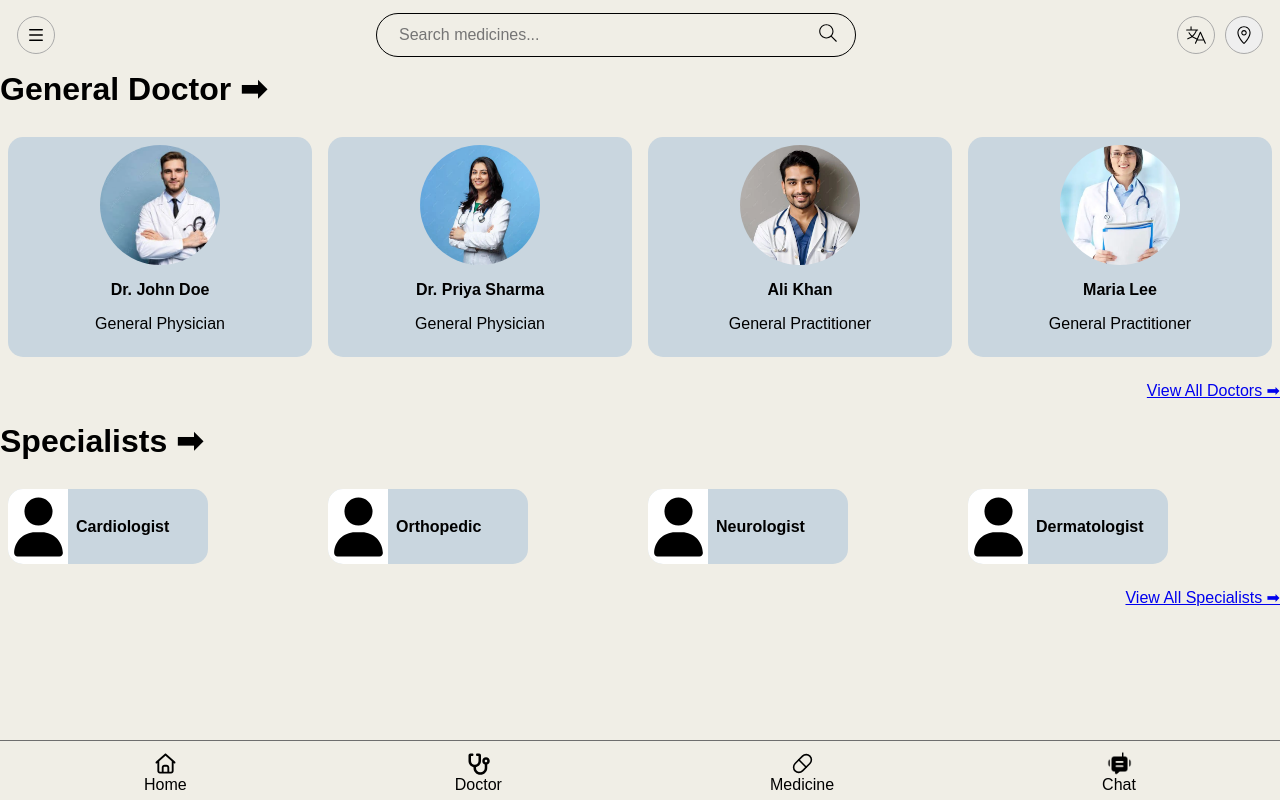
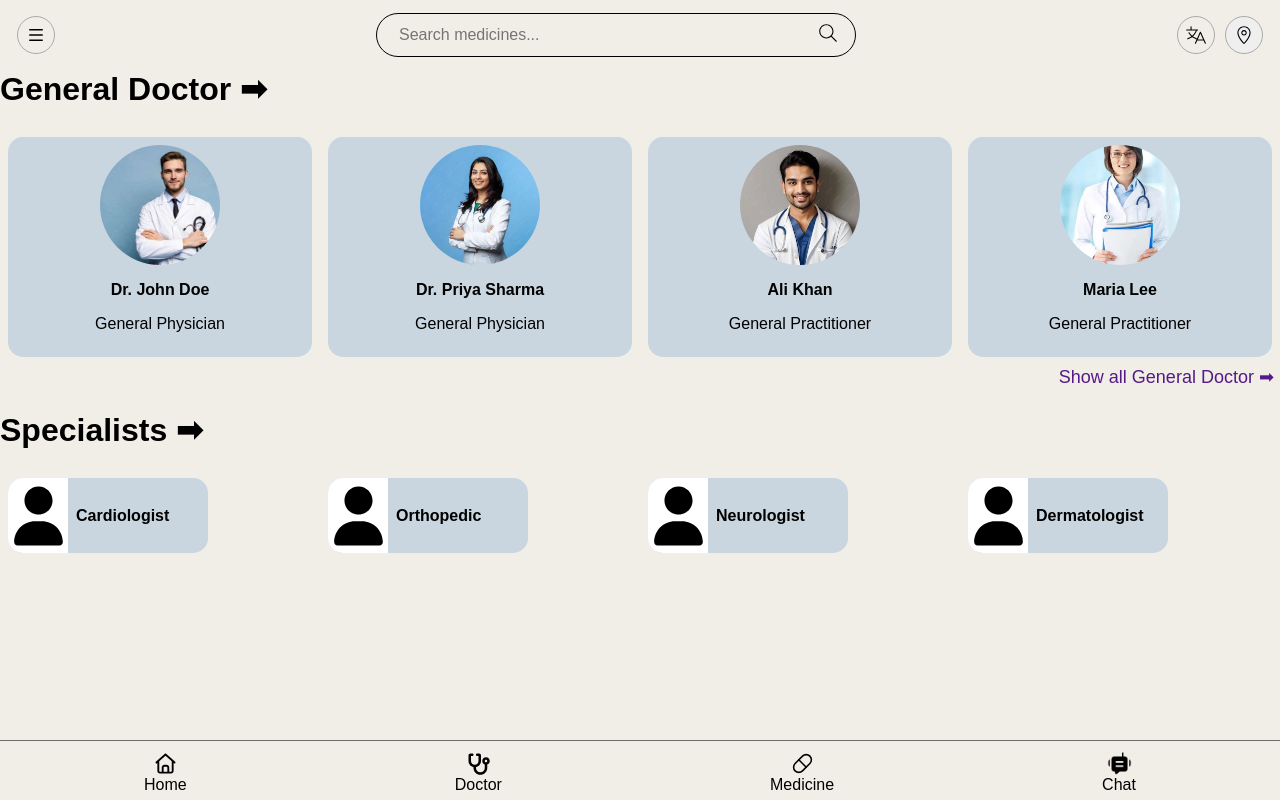
Before and after one commit to RURAL-MEDIC/Healplus, a React (Vite) app in the folder vanilla-frontend/: page /doctor in a window 1280 px wide. Built offline with nearby package versions, Linux system fonts and the light colour scheme.

Commit message:
fixed components

```diff
--- /dev/null
+++ b/vanilla-frontend/src/components/Doctor/GeneralDoctor.jsx
@@ -0,0 +1,33 @@
+import React from "react";
+import { Link } from "react-router-dom";
+import Card from "../Card";
+import ShowMore from "../ShowMore";
+import { GENERAL_DOCTORS } from "../../data/doctorData";
+import "../../styles/DoctorComponent/GeneralDoctor.css";
+
+const GeneralDoctor = () => {
+  return (
+    <div className="GeneralDoctor">
+      <Link to="/allgeneraldoctors" className="heading-link">
+        <h1>General Doctor ➡</h1>
+      </Link>
+
+      <ShowMore
+        items={GENERAL_DOCTORS}
+        limit={4}
+        renderItem={(doc) => (
+          <Card
+            key={doc.id}
+            variant="medium"
+            path={`/doctor/${doc.id}`}
+            img={doc.image}
+            title={doc.name}
+            info={doc.role}
+          />
+        )}
+      >Show all General Doctor</ShowMore>
+    </div>
+  );
+};
+
+export default GeneralDoctor;
--- /dev/null
+++ b/vanilla-frontend/src/components/Doctor/SpecialistDoctor.jsx
@@ -0,0 +1,31 @@
+import React, { useState } from "react";
+import { Link } from "react-router-dom";
+import Card from "../Card";
+import ShowMore from "../ShowMore";
+import profileIcon from "../../assets/user-solid-full.svg";
+import { SPECIALISTS } from "../../data/doctorData";
+import "../../styles/DoctorComponent/SpecialistDoctor.css";
+
+const SpecialistDoctor = () => {
+  return (
+    <div className="SpecialistDoctor">
+      <Link to="/specialists" className="heading-link">
+        <h1>Specialists ➡</h1>
+      </Link>
+
+      <ShowMore
+        items={SPECIALISTS}
+        renderItem={(spe) => (
+          <Card
+            key={spe.id}
+            variant="small"
+            path={`/specialist/${spe.id}`}
+            img={profileIcon}
+            title={spe.category}
+          />
+        )}>View All Specialists</ShowMore>
+    </div>
+  );
+};
+
+export default SpecialistDoctor;
--- /dev/null
+++ b/vanilla-frontend/src/components/ShowMore.jsx
@@ -0,0 +1,26 @@
+import React, { useState } from "react";
+import "../styles/ShowMore.css";
+
+const ShowMore = ({ items, limit = 4, renderItem, children="Show More"}) => {
+  const [showAll, setShowAll] = useState(false);
+  const displayedItems = showAll ? items : items.slice(0, limit);
+
+  return (
+    <div className="show-more">
+      <div className="show-more-grid">
+        {displayedItems.map(renderItem)}
+      </div>
+
+      {items.length > limit && (
+        <button
+          className="view-all"
+          onClick={() => setShowAll((prev) => !prev)}
+        >
+          {showAll ? "Show Less ⬆" :  `${children} ➡`}
+        </button>
+      )}
+    </div>
+  );
+};
+
+export default ShowMore;
--- a/vanilla-frontend/src/pages/AllGeneralDoctors.jsx
+++ /dev/null
@@ -1,30 +0,0 @@
-import { Link } from "react-router-dom";
-import Card from "../components/card";
-import { GENERAL_DOCTORS } from "../data/doctorData";
-import "../styles/AllGeneralDoctors.css";
-import profileIcon from "../assets/user-solid-full.svg";
-
-const AllGeneralDoctors = () => {
-  return (
-    <div className="all-general-doctors">
-      <h1>All General Doctors</h1>
-
-      <div className="allGeneralDoctor-list">
-        {GENERAL_DOCTORS.map((doc) => (
-          <Card
-            key={doc.id}
-            variant="medium"
-            path={`/doctor/${doc.id}`}
-            img={doc.image}
-            title={doc.name}
-            info={doc.role}
-          >
-            <small>{doc.bio}</small>
-          </Card>
-        ))}
-      </div>
-    </div>
-  );
-};
-
-export default AllGeneralDoctors;
--- a/vanilla-frontend/src/pages/Doctor.jsx
+++ b/vanilla-frontend/src/pages/Doctor.jsx
@@ -1,63 +1,14 @@
 import { Link } from "react-router-dom";
-import Card from "../components/card";
-import { GENERAL_DOCTORS, SPECIALISTS } from "../data/doctorData";
+import { ErrorBoundary } from "react-error-boundary";
+import GeneralDoctor from "../components/Doctor/GeneralDoctor";
+import SpecialistDoctor from "../components/Doctor/SpecialistDoctor";
 import "../styles/Doctor.css";
-import profileIcon from "../assets/user-solid-full.svg";
 
 const Doctor = () => {
   return (
     <div className="doctor-container">
-      {/* General Doctors */}
-      <div className="doctor-list-container">
-        <Link
-          to="/allgeneraldoctors"
-          className="general-doctor doctorPage-Link-headings"
-        >
-          <h1>General Doctor ➡</h1>
-        </Link>
-
-        <div className="doctorPage-cardContainer">
-          {/* show only first 4 */}
-          {GENERAL_DOCTORS.slice(0,4).map((doc) => (
-            <Card
-              key={doc.id}
-              variant="medium"
-              path={`/doctor/${doc.id}`}
-              img={doc.image}
-              title={doc.name}
-              info={doc.role}
-            ></Card>
-          ))}
-        </div>
-
-        {/* full list on new page */}
-        <Link to="/allgeneraldoctors" className="view-all-doctors">
-          <p>View All Doctors ➡</p>
-        </Link>
-      </div>
-
-      {/* Specialists Categories */}
-      <div className="specialists-list-container">
-        <Link to="/specialists" className="specialist doctorPage-Link-headings">
-          <h1>Specialists ➡</h1>
-        </Link>
-
-        <div className="specialist-container doctorPage-cardContainer">
-          {SPECIALISTS.slice(0,4).map((spe) => (
-            <Card
-              key={spe.id}
-              variant="small"
-              path={`/specialist/${spe.id}`}
-              img={profileIcon}
-              title={spe.category}
-            ></Card>
-          ))}
-        </div>
-
-        <Link to="/specialists" className="view-all-specialists">
-          <p>View All Specialists ➡</p>
-        </Link>
-      </div>
+      <GeneralDoctor />
+      <SpecialistDoctor />
     </div>
   );
 };
--- /dev/null
+++ b/vanilla-frontend/src/styles/DoctorComponent/GeneralDoctor.css
@@ -0,0 +1,24 @@
+.GeneralDoctor {
+  width: 100vw;
+}
+
+.GeneralDoctor .heading-link {
+  text-decoration: none;
+  color: #000000;
+}
+
+.GeneralDoctor .card-container {
+  display: grid;
+  grid-template-columns: repeat(auto-fit, minmax(140px, 1fr));
+  gap: 1rem;
+  justify-content: center;
+  padding: 0.5rem;
+}
+
+.GeneralDoctor .view-all-doctors {
+  border: none;
+  background: none;
+  font-size: large;
+  display: block;
+  margin: 0 0 0 auto;
+}
--- /dev/null
+++ b/vanilla-frontend/src/styles/DoctorComponent/SpecialistDoctor.css
@@ -0,0 +1,23 @@
+.SpecialistDoctor {
+  width: 100vw;
+}
+
+.SpecialistDoctor .heading-link {
+  text-decoration: none;
+  color: #000000;
+}
+
+.SpecialistDoctor .card-container {
+  display: grid;
+  grid-template-columns: repeat(auto-fit, minmax(140px, 1fr));
+  gap: 1rem;
+  justify-content: center;
+  padding: 0.5rem;
+}
+
+.SpecialistDoctor .view-all-specialists {
+  text-decoration: none;
+  color: #000000;
+  display: block;
+  margin: 0 0 0 auto;
+}
--- /dev/null
+++ b/vanilla-frontend/src/styles/ShowMore.css
@@ -0,0 +1,22 @@
+.show-more {
+  display: flex;
+  flex-direction: column;
+}
+
+.show-more .show-more-grid {
+  display: grid;
+  grid-template-columns: repeat(auto-fit, minmax(140px, 1fr));
+  gap: 1rem;
+  justify-content: center;
+  padding: 0.5rem;
+}
+
+.show-more .view-all {
+  text-decoration: none;
+  border: none;
+  background: none;
+  font-size: large;
+  display: block;
+  margin: 0 0 0 auto;
+  color: #551a88;
+}
```
